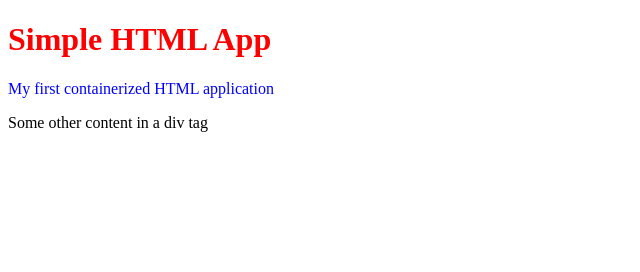
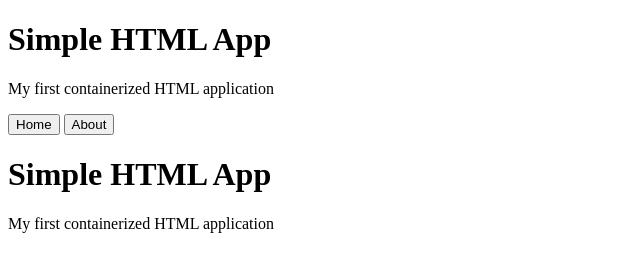
Before and after one commit to Mostafa-Anwar/html-docker-jenkins, a plain HTML site: page index.html in a window 1280 px wide. Shown: the whole page, without its empty margins (0-640 px from the left). Drawn offline with Linux system fonts and the light colour scheme.

Commit message:
Update index.html
Add Home and About buttons

```diff
--- a/index.html
+++ b/index.html
@@ -2,14 +2,36 @@
 <html lang="en">
 <head>
     <meta charset="UTF-8">
-    <title>Simple HTML App - new version</title>
-
-    <link type="text/css" rel="stylesheet" href="/style.css" />
+    <title>Simple HTML App</title>
 </head>
 <body>
     <h1>Simple HTML App</h1>
     <p>My first containerized HTML application</p>
 
-    <div>Some other content in a div tag</div>
+    <button onclick="showIndex()">Home</button>
+    <button onclick="showAbout()">About</button>
+
+    <div id="indexPage">
+        <!-- Contents of index.html -->
+        <h1>Simple HTML App</h1>
+        <p>My first containerized HTML application</p>
+    </div>
+
+    <div id="aboutPage" style="display: none;">
+        <!-- Contents of about.html -->
+        <p>On this page you'll find the about us!</p>
+    </div>
+
+    <script>
+        function showIndex() {
+            document.getElementById("indexPage").style.display = "block";
+            document.getElementById("aboutPage").style.display = "none";
+        }
+
+        function showAbout() {
+            document.getElementById("indexPage").style.display = "none";
+            document.getElementById("aboutPage").style.display = "block";
+        }
+    </script>
 </body>
 </html>
```
